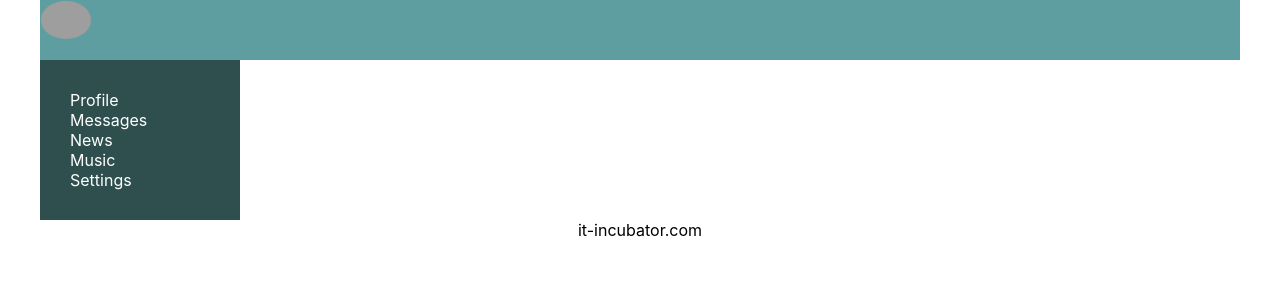
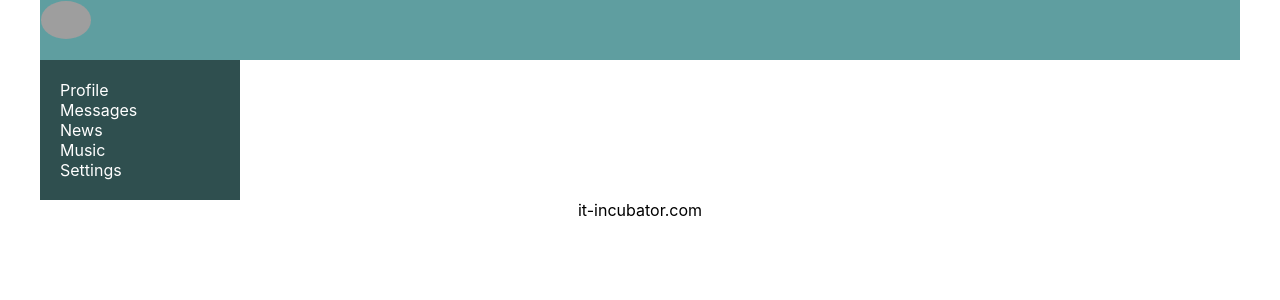
Before and after one commit to tkachiko/samurai-way, a React (Create React App) app: page / in a window 1280 px wide. Shown: the top 300 px of the page. Built offline with nearby package versions, Linux system fonts and the light colour scheme; grey boxes are pictures that could not be loaded.

Commit message:
refactor styles for Navbar

```diff
--- a/src/components/Navbar/Navbar.module.css
+++ b/src/components/Navbar/Navbar.module.css
@@ -2,12 +2,11 @@
   grid-column: 1/2;
   grid-row: 2/3;
   background-color: darkslategrey;
-  padding: 20px;
 }
 
 .nav ul {
   margin: 0 auto;
-  padding: 10px;
+  padding: 20px;
 }
 
 .item {
@@ -23,7 +22,3 @@
   font-weight: bold;
   color: rosybrown;
 }
-
-.item.active {
-  color: gold;
-}
```
